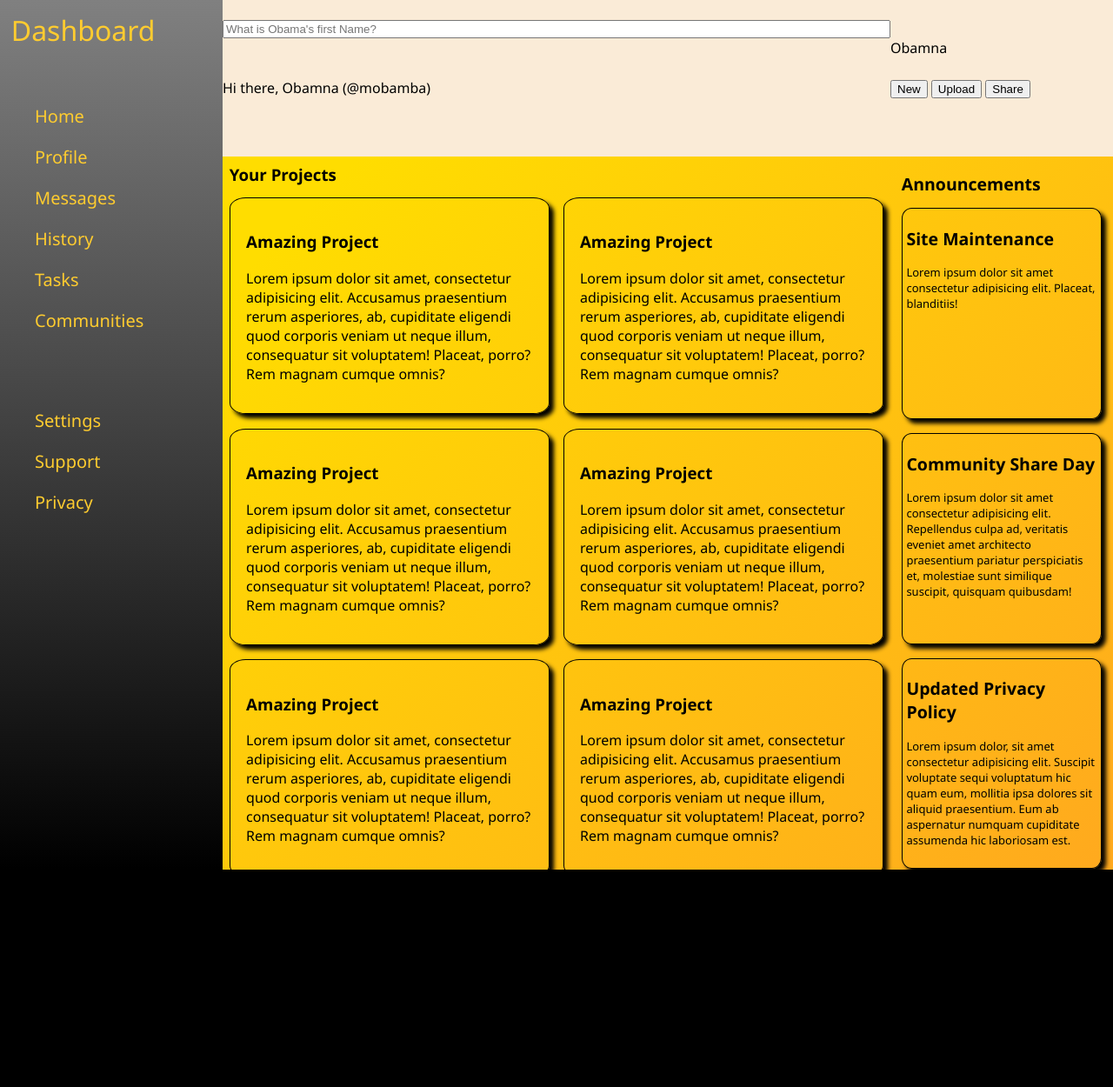
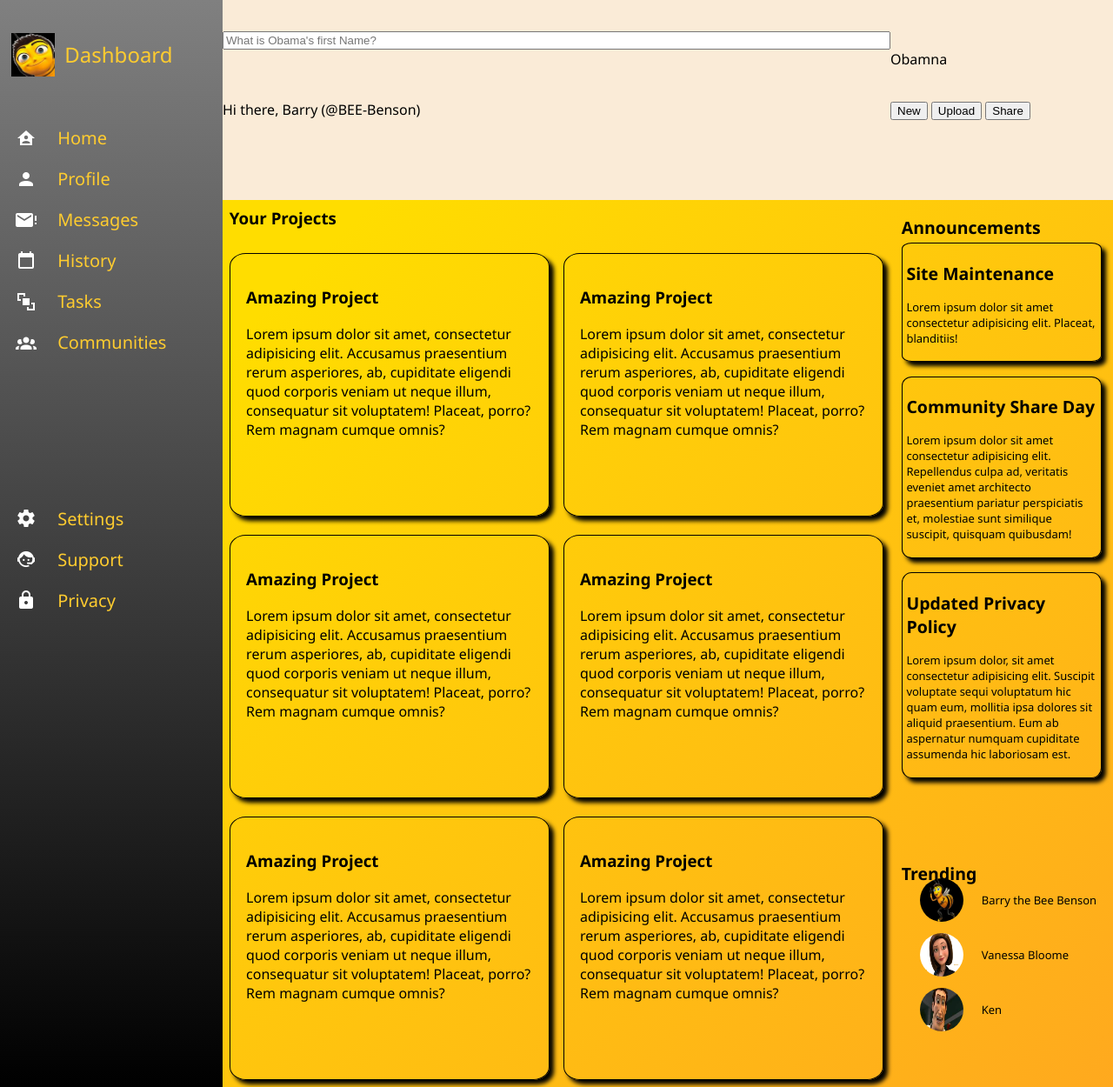
Before and after one commit to ashtoncarman19/admin-dashboard, a plain HTML site: page index.html in a window 1280 px wide. Shown: the whole page at 87% size. Before the commit the page ends 1103 px from the top, so only its background shows below. Drawn offline with Linux system fonts and the light colour scheme.

Commit message:
fixed the stylings

```diff
--- a/index.html
+++ b/index.html
@@ -10,24 +10,24 @@
 <body>
 <div class="container">
     <div class="left-container">
-        <div class="logo">Dashboard</div>
+        <div class="logo"><img src="icons/barry.jpeg" alt="barry the Bee benson">Dashboard</div>
 
         <div class="left-top">
             <ul>
-                <li id="Home">Home</li>
-                <li id="Profile">Profile</li>
-                <li id="Messages">Messages</li>
-                <li id="History">History</li>
-                <li id="Tasks">Tasks</li>
-                <li id="Communities">Communities</li>
+                <li id="Home"><img src="icons/home-account.png" alt="Home Logo">Home</li>
+                <li id="Profile"><img src="icons/account.png" alt="Profile Logo">Profile</li>
+                <li id="Messages"><img src="icons/email-alert.png" alt="Messages Logo">Messages</li>
+                <li id="History"><img src="icons/calendar-blank.png" alt="History Logo">History</li>
+                <li id="Tasks"><img src="icons/arrange-bring-to-front.png" alt="Tasks Logo">Tasks</li>
+                <li id="Communities"><img src="icons/account-group.png" alt="Group Logo">Communities</li>
             </ul>
         </div>
 
         <div class="left-bottom">
             <ul>
-                <li id="Settings">Settings</li>
-                <li id="Support">Support</li>
-                <li id="Privacy">Privacy</li>
+                <li id="Settings"><img src="icons/cog.png" alt="Settings Logo">Settings</li>
+                <li id="Support"><img src="icons/face-agent.png" alt="Support Logo">Support</li>
+                <li id="Privacy"><img src="icons/lock.png" alt="Privacy Logo">Privacy</li>
             </ul>
         </div>
     </div> <!--left-container end tag-->
@@ -41,7 +41,7 @@
         </div>
 
         <div class="header-bottom">
-            <div class="greeting">Hi there, Obamna (@mobamba)</div>
+            <div class="greeting">Hi there, Barry (@BEE-Benson)</div>
             <div class="buttons">
             <button id="New">New</button>
             <button id="Upload">Upload</button>
@@ -110,8 +110,11 @@
 
         <div class="Trending">
             <h2>Trending</h2>
-            <div></div>
-        </div>
+            <ul id="profiles">
+                <li><img id="barry-profile" src="icons/barry.jpg"> Barry the Bee Benson</li>
+                <li><img src="icons/Vanessa.jpg">Vanessa Bloome</li>
+                <li><img src="icons/ken.jpeg">Ken</li>
+            </ul>
     </div> <!--'extras' end tag-->
 </div> <!--container end tag-->
 
--- a/style.css
+++ b/style.css
@@ -10,7 +10,7 @@ body{
     display: grid;
     grid-template-rows: repeat(10, 1fr);
     grid-template-columns: repeat(10, 1fr);
-    height: 1000px;
+    height: 1250px;
     background-color: #fbb034;
 background-image: linear-gradient(315deg, #ffa91e 0%, #ffdd00 74%);
 }
@@ -25,15 +25,30 @@ background-image: linear-gradient(315deg, #ffa91e 0%, #ffdd00 74%);
     background-image: linear-gradient(gray , black);
 }
     .logo{
-        font-size: xx-large;
+        font-size: x-large;
         padding: 5%;
+        display: flex;
+        gap: 5%;
+        align-items: center;
 
     }
+        .logo>img{
+            height: 50px;
+            width: 50px;
+        }
 
     li{
         margin-top: 1em;
         list-style-type: none;
+        display: flex;
+        gap: 10%;
+        margin-left: -10%;
     }
+
+li{
+    display: flex;
+    align-items: center;
+}
 
 .header-container{
     margin-bottom: 2%;
@@ -89,6 +104,7 @@ background-image: linear-gradient(315deg, #ffa91e 0%, #ffdd00 74%);
     margin-top: -12%;
 }
     .Announcements{
+        height: 75%;
         display: grid;
         grid-template-rows: 5% repeat(3, 1fr);
 
@@ -102,6 +118,8 @@ background-image: linear-gradient(315deg, #ffa91e 0%, #ffdd00 74%);
         }
 
     .Trending{
+        margin-top: -75px;
+        height: 200px;
         display: grid;
         grid-template-rows: 5% repeat(4, 1fr);
     }
@@ -111,3 +129,9 @@ background-image: linear-gradient(315deg, #ffa91e 0%, #ffdd00 74%);
             border: solid black 1px;
             padding: 2%;
         }
+
+#profiles>li>img{
+    height: 50px;
+    width: 50px;
+    border-radius: 50%;
+}
```
Also changed, not shown: icons/Vanessa.jpg (added), icons/account-group.png (added), icons/account.png (added), icons/arrange-bring-to-front.png (added), icons/barry.jpeg (added), icons/barry.jpg (added), icons/calendar-blank.png (added), icons/cog.png (added), icons/email-alert.png (added), icons/face-agent.png (added), icons/home-account.png (added), icons/ken.jpeg (added), icons/lock.png (added).
